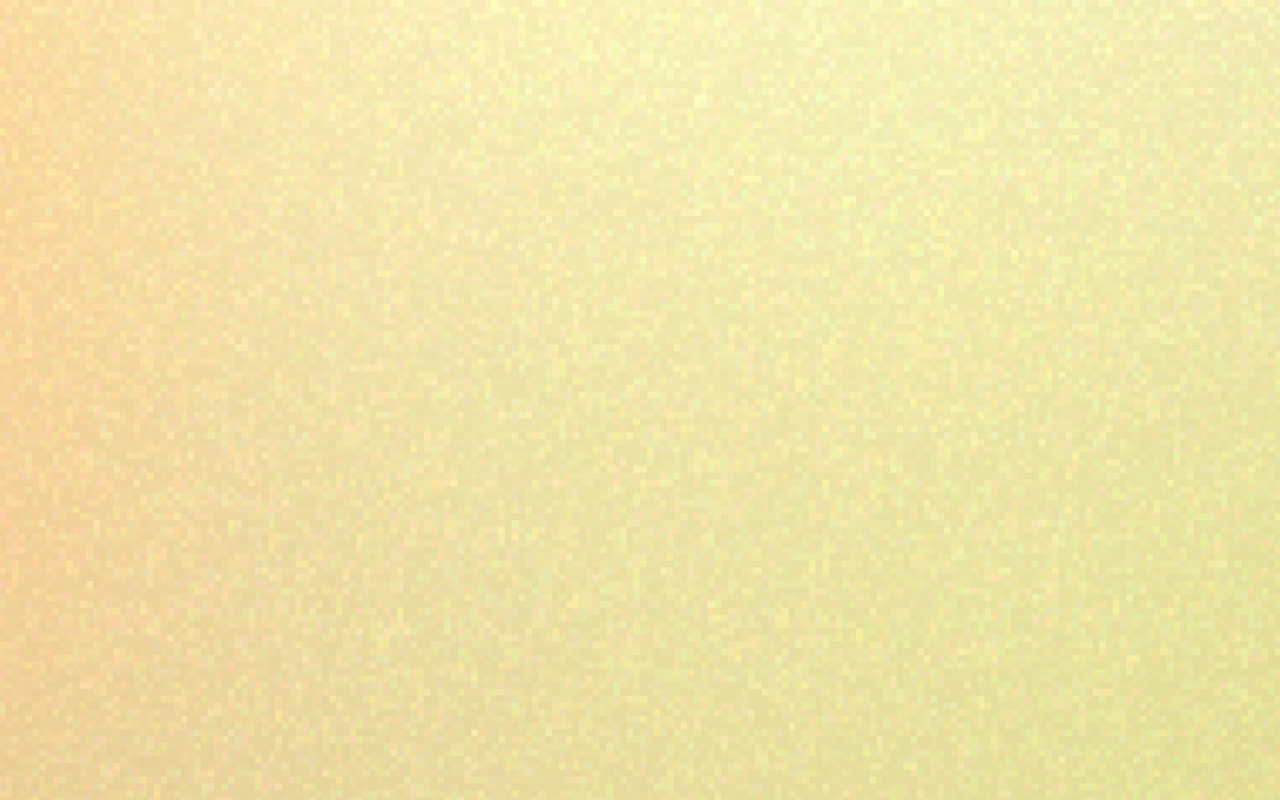
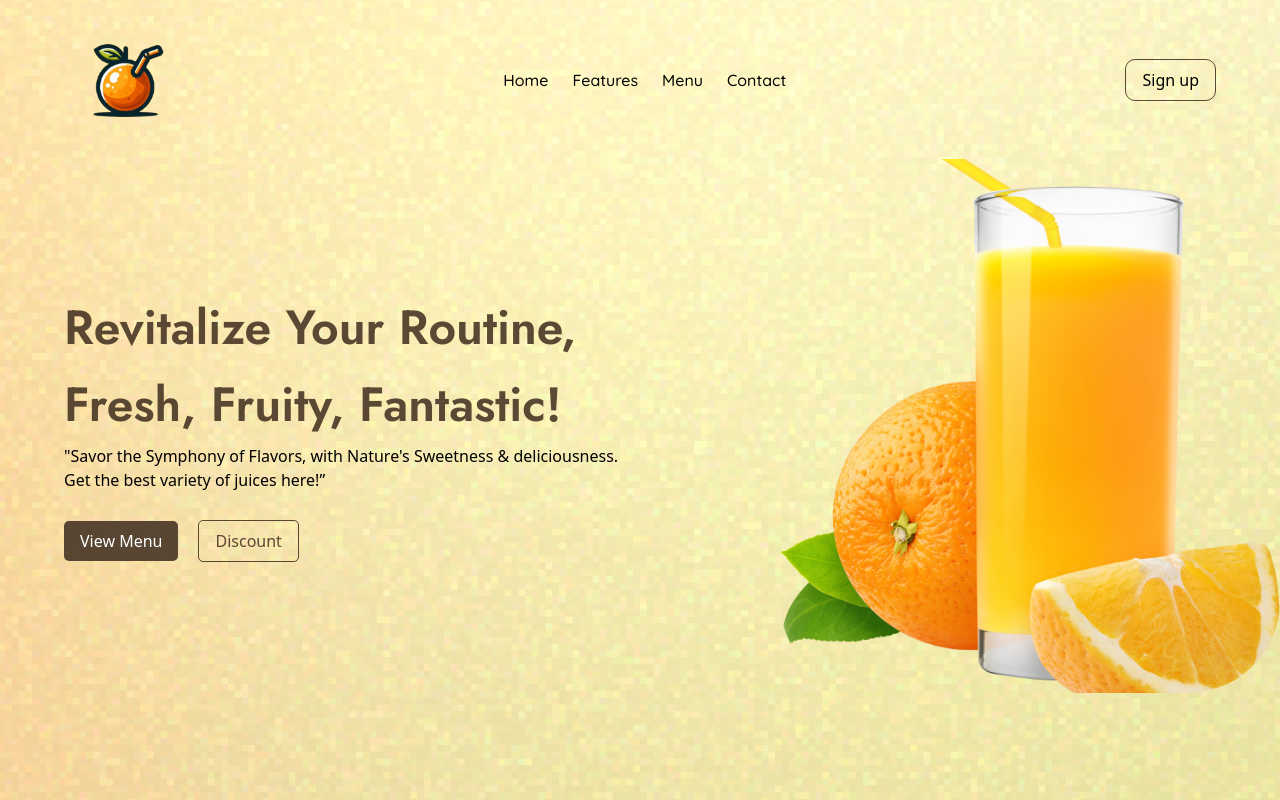
Before and after one commit to Faruqoloyede/Juice-website, a React (Vite) app: page / in a window 1280 px wide. Built offline with nearby package versions, Linux system fonts and the light colour scheme.

Commit message:
added hero section

```diff
--- a/src/App.jsx
+++ b/src/App.jsx
@@ -1,14 +1,20 @@
 import React from 'react'
 import { styles } from './style'
+import { Hero, Navbar } from './components'
+
 
 const App = () => {
   return (
     <div className='overflow-hidden w-full'>
       <div className={`${styles.paddingX} ${styles.flexCenter}`}>
-        <div className={`${styles.boxWidth}`}></div>
+        <div className={`${styles.boxWidth}`}>
+          <Navbar />
+        </div>
       </div>
       <div className={`${styles.flexStart}`}>
-        <div className={`${styles.boxWidth}`}></div>
+        <div className={`${styles.boxWidth}`}>
+          <Hero />
+        </div>
       </div>
     </div>
   )
--- /dev/null
+++ b/src/components/Hero.jsx
@@ -0,0 +1,25 @@
+import React from 'react'
+import { styles } from '../style'
+import { Orange } from '../assets'
+
+const Hero = () => {
+  return (
+    <section className="flex md:flex-row flex-col" id='home'>
+        <div className={`${styles.flexStart} ${styles.paddingX} flex-1 flex-col`}>
+            <h1 className={`${styles.heading}`}>Revitalize Your Routine,<br /> Fresh, Fruity, Fantastic!</h1>
+            <p>"Savor the Symphony of Flavors, with Nature's Sweetness & deliciousness.<br /> Get the best variety of juices here!”</p>
+            <div className='flex items-center gap-5 mt-7'>
+                <button className='bg-brown px-4 py-2 text-white rounded-[5px]'>
+                    <a href="#menu">View Menu</a>
+                </button>
+                <button className='border border-brown px-4 py-2 text-brown rounded-[5px]'>
+                    <a href="#">Discount</a>
+                </button>
+            </div>
+        </div>
+        <img src={Orange} alt="orange" className='w-[500px] object-fit' />
+    </section>
+  )
+}
+
+export default Hero
--- /dev/null
+++ b/src/components/Navbar.jsx
@@ -0,0 +1,23 @@
+import { links } from "../constant";
+import { logo } from "../assets"
+
+const Navbar = () => {
+  return (
+    <nav className="flex justify-between items-center py-6 w-full">
+        <img src={logo} alt="logo" className="w-[124px]" />
+
+        <ul className="list-none sm:flex hidden justify-center items-center flex-1">
+            {links.map((items)=>(
+                <li key={items.id} className="font-quicksand text-[16px] font-medium text-black cursor pointer mr-6">
+                    <a href={`#${items.id}`}>{items.link}</a>
+                </li>
+            ))}
+        </ul>
+        <button className="border border-brown px-4 py-2 rounded-[10px]">
+            <a href="#">Sign up</a>
+        </button>
+    </nav>
+  )
+}
+
+export default Navbar
--- /dev/null
+++ b/src/components/index.js
@@ -0,0 +1,9 @@
+import Navbar from "./Navbar";
+import Hero from "./Hero"
+
+
+
+export {
+    Navbar,
+    Hero
+}
--- a/src/index.css
+++ b/src/index.css
@@ -6,7 +6,7 @@
 @tailwind utilities;
 
 body {
-  background: url(./assets/BG.png);
+  background: url(./assets/bg.png);
   background-repeat: no-repeat;
   background-position: center;
   background-size: cover;
--- a/src/style.js
+++ b/src/style.js
@@ -1,6 +1,6 @@
 export const styles = {
     boxWidth: "xl:max-w-[1280px] w-full",
-    heading: "font-poppins font-semibold xs:text-[48px] text-[40px] text-white xs:leading-[76.8px] leading-[66.8px] w-full",
+    heading: "font-jost font-semibold xs:text-[48px] text-[40px] text-brown xs:leading-[76.8px] leading-[66.8px] w-full",
     paragraph: "font-poppins font-normal text-dimWhite text-[18px] leading-[30.8px]",
 
     flexCenter: "flex justify-center items-center",
```
Also changed, not shown: src/assets/index.js (+3 -4 lines), src/assets/berry.png (renamed from src/assets/raspberyy.png).
